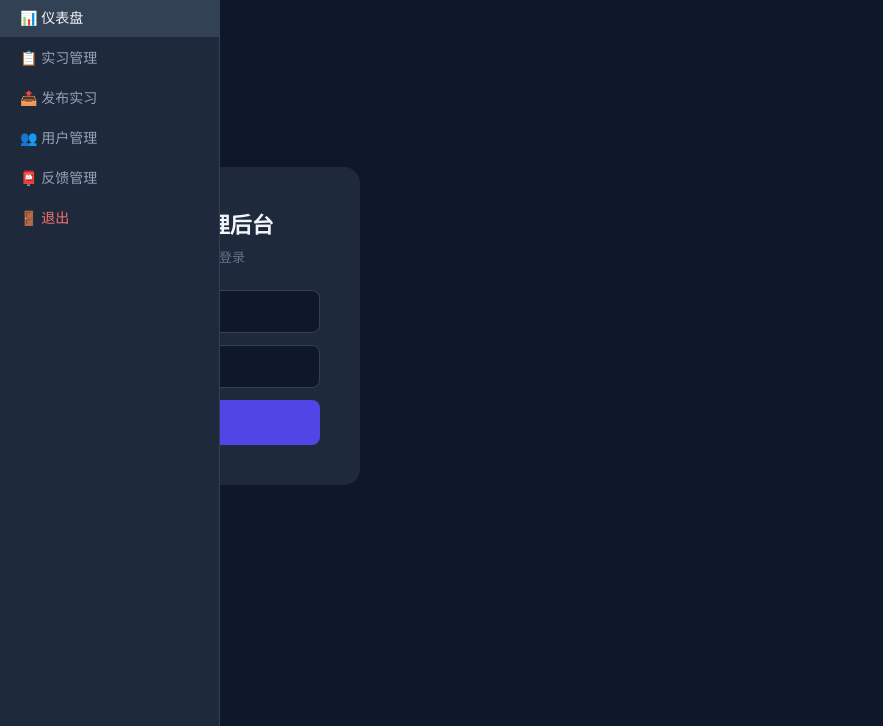
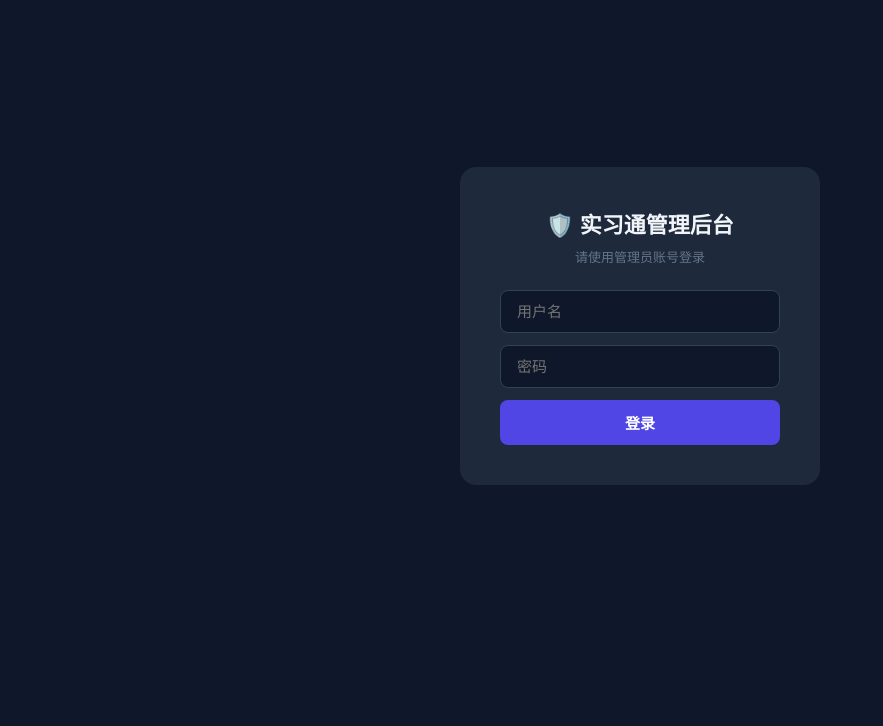
Before and after one commit to starrequiem/internship-platform, a plain HTML site: page admin/index.html in a window 1280 px wide. Shown: the part 74-800 px from the top of the page, without its empty margins (0-883 px from the left). Drawn offline with Linux system fonts and the light colour scheme.

Commit message:
修复后台登录页排版：登录框居中+面板初始隐藏

```diff
--- a/admin/index.html
+++ b/admin/index.html
@@ -29,7 +29,7 @@ tr:hover td{background:rgba(99,102,241,.05)}
 .btn-ghost{background:#334155;color:#e2e8f0;margin-right:8px}
 .btn-ghost:hover{background:#475569}
 .expired td{background:rgba(239,68,68,.05)}
-.login-page{display:flex;align-items:center;justify-content:center;min-height:100vh;background:#0f172a}
+.login-page{display:flex;align-items:center;justify-content:center;min-height:100vh;width:100%;background:#0f172a}
 .login-box{background:#1e293b;border-radius:16px;padding:40px;width:360px;text-align:center}
 .login-box h2{font-size:22px;margin-bottom:8px;color:#f1f5f9}
 .login-box p{font-size:13px;color:#64748b;margin-bottom:24px}
@@ -69,7 +69,7 @@ tr:hover td{background:rgba(99,102,241,.05)}
 </div>
 
 <!-- 管理面板 -->
-<div id="adminPanel" class="hidden" style="display:flex">
+<div id="adminPanel" class="hidden" style="display:none">
   <div class="sidebar">
     <h2>实习<span style="color:#818cf8">通</span></h2>
     <a class="active" onclick="showTab('dashboard',this)">📊 仪表盘</a>
```
Also changed, not shown: 1 other file.
